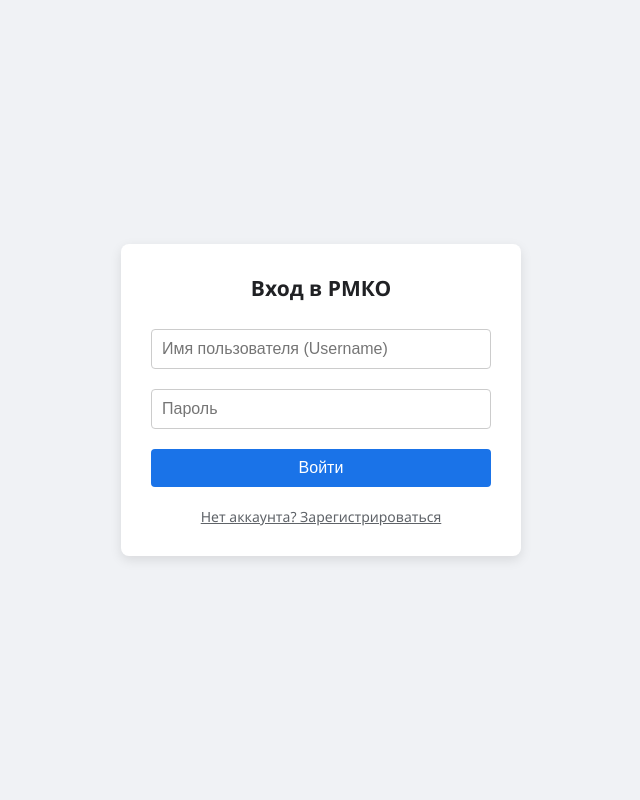
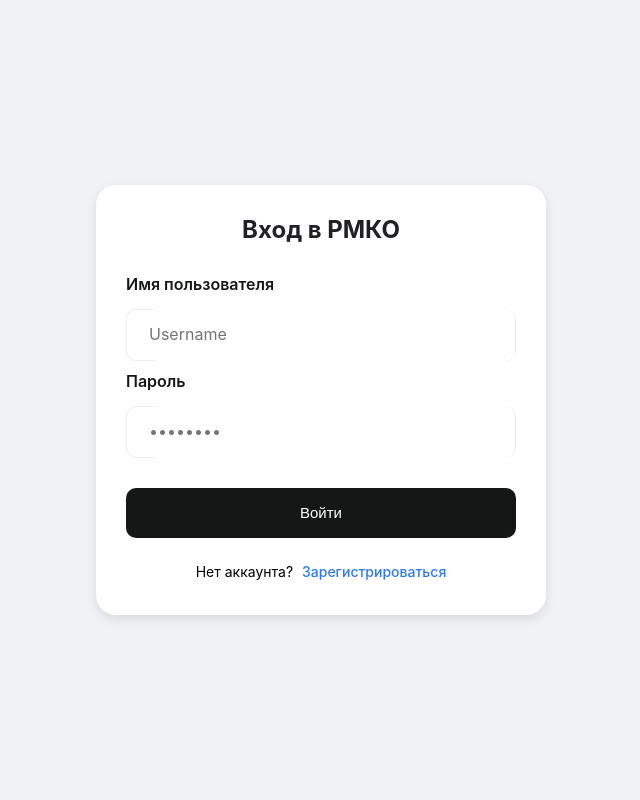
Before and after one commit to saesenthezzis/B2B-CRM, a Flask app: page /login in a window 1280 px wide. Shown: the whole page, without its empty margins (319-959 px from the left). Run offline with Flask 3, Linux system fonts and the light colour scheme; parts of the project's set-up code (start-up, migrations or seed data) failed here and were passed over.

Commit message:
feat: add login and registration template with authentication logic

```diff
--- a/templates/login.html
+++ b/templates/login.html
@@ -4,44 +4,185 @@
 <meta charset="utf-8">
 <meta name="viewport" content="width=device-width, initial-scale=1">
 <title>РМКО — Авторизация</title>
-<link rel="stylesheet" href="/static/style.css">
 <style>
-  body { display: flex; align-items: center; justify-content: center; height: 100vh; background: #f0f2f5; margin: 0; }
-  .auth-card { background: #fff; padding: 30px; border-radius: 8px; box-shadow: 0 4px 12px rgba(0,0,0,0.1); width: 100%; max-width: 400px; text-align: center; }
-  .auth-card h2 { margin-top: 0; color: #202124; }
-  .auth-card input { width: 100%; box-sizing: border-box; padding: 10px; margin: 10px 0; border: 1px solid #ccc; border-radius: 4px; font-size: 16px; }
-  .auth-card button { width: 100%; padding: 10px; background: #1a73e8; color: #fff; border: none; border-radius: 4px; font-size: 16px; cursor: pointer; margin-top: 10px; }
-  .auth-card button:hover { background: #155db2; }
-  .auth-card .switch { margin-top: 20px; font-size: 14px; color: #5f6368; cursor: pointer; text-decoration: underline; }
-  .hidden { display: none; }
-  #toast { position: fixed; bottom: 20px; right: 20px; background: #323232; color: #fff; padding: 12px 20px; border-radius: 4px; opacity: 0; transition: opacity 0.3s; pointer-events: none; }
+  body {
+    display: flex; align-items: center; justify-content: center;
+    height: 100vh; background: #f0f2f5; margin: 0;
+  }
+
+  /* From Uiverse.io by JohnnyCSilva */
+  .form {
+    display: flex;
+    flex-direction: column;
+    gap: 10px;
+    background-color: #ffffff;
+    padding: 30px;
+    width: 450px;
+    box-sizing: border-box;
+    border-radius: 20px;
+    font-family: -apple-system, BlinkMacSystemFont, 'Segoe UI', Roboto, Oxygen, Ubuntu, Cantarell, 'Open Sans', 'Helvetica Neue', sans-serif;
+    box-shadow: 0 4px 12px rgba(0,0,0,0.1);
+  }
+
+  ::placeholder {
+    font-family: -apple-system, BlinkMacSystemFont, 'Segoe UI', Roboto, Oxygen, Ubuntu, Cantarell, 'Open Sans', 'Helvetica Neue', sans-serif;
+  }
+
+  .form button {
+    align-self: flex-end;
+  }
+
+  .flex-column > label {
+    color: #151717;
+    font-weight: 600;
+    margin-bottom: 5px;
+    display: block;
+  }
+
+  .inputForm {
+    border: 1.5px solid #ecedec;
+    border-radius: 10px;
+    height: 50px;
+    display: flex;
+    align-items: center;
+    padding-left: 10px;
+    transition: 0.2s ease-in-out;
+  }
+
+  .input {
+    margin-left: 10px;
+    border-radius: 10px;
+    border: none;
+    width: 100%;
+    height: 100%;
+    font-size: 16px;
+  }
+
+  .input:focus {
+    outline: none;
+  }
+
+  .inputForm:focus-within {
+    border: 1.5px solid #2d79f3;
+  }
+
+  .flex-row {
+    display: flex;
+    flex-direction: row;
+    align-items: center;
+    gap: 10px;
+    justify-content: space-between;
+  }
+
+  .flex-row > div > label {
+    font-size: 14px;
+    color: black;
+    font-weight: 400;
+  }
+
+  .span {
+    font-size: 14px;
+    margin-left: 5px;
+    color: #2d79f3;
+    font-weight: 500;
+    cursor: pointer;
+    text-decoration: none;
+  }
+
+  .span:hover {
+    text-decoration: underline;
+  }
+
+  .button-submit {
+    margin: 20px 0 10px 0;
+    background-color: #151717;
+    border: none;
+    color: white;
+    font-size: 15px;
+    font-weight: 500;
+    border-radius: 10px;
+    height: 50px;
+    width: 100%;
+    cursor: pointer;
+  }
+
+  .button-submit:hover {
+    background-color: #2d2f2f;
+  }
+
+  .p {
+    text-align: center;
+    color: black;
+    font-size: 14px;
+    margin: 5px 0;
+  }
+
+  .hidden { display: none !important; }
+  #toast { position: fixed; bottom: 20px; right: 20px; background: #323232; color: #fff; padding: 12px 20px; border-radius: 4px; opacity: 0; transition: opacity 0.3s; pointer-events: none; z-index: 1000;}
   #toast.show { opacity: 1; }
   #toast.err { background: #d32f2f; }
+
+  h2 { margin-top: 0; color: #202124; text-align: center; }
 </style>
 </head>
 <body>
 
-<div class="auth-card" id="loginBox">
+<div class="form" id="loginBox">
   <h2>Вход в РМКО</h2>
-  <input type="text" id="lUser" placeholder="Имя пользователя (Username)">
-  <input type="password" id="lPass" placeholder="Пароль">
-  <button id="btnLogin">Войти</button>
-  <div class="switch" onclick="toggleMode('reg')">Нет аккаунта? Зарегистрироваться</div>
+
+  <div class="flex-column">
+    <label>Имя пользователя</label>
+  </div>
+  <div class="inputForm">
+    <input type="text" class="input" id="lUser" placeholder="Username">
+  </div>
+
+  <div class="flex-column">
+    <label>Пароль</label>
+  </div>
+  <div class="inputForm">
+    <input type="password" class="input" id="lPass" placeholder="••••••••">
+  </div>
+
+  <button class="button-submit" id="btnLogin">Войти</button>
+
+  <p class="p">Нет аккаунта? <span class="span" onclick="toggleMode('reg')">Зарегистрироваться</span></p>
 </div>
 
-<div class="auth-card hidden" id="regBox">
+<div class="form hidden" id="regBox">
   <h2>Регистрация</h2>
-  <div id="step1">
-    <input type="email" id="rEmail" placeholder="Ваш Email">
-    <button id="btnSendCode">Отправить код</button>
+
+  <div id="step1" style="display:flex; flex-direction:column; gap:10px;">
+    <div class="flex-column">
+      <label>Ваш Email</label>
+    </div>
+    <div class="inputForm">
+      <input type="email" class="input" id="rEmail" placeholder="email@example.com">
+    </div>
+    <button class="button-submit" id="btnSendCode" style="margin-top:10px;">Отправить код</button>
   </div>
-  <div id="step2" class="hidden">
-    <p style="font-size:14px; color:#5f6368">Код отправлен на почту. Введите его и придумайте логин.</p>
-    <input type="text" id="rCode" placeholder="Код из письма">
-    <input type="text" id="rUser" placeholder="Придумайте Username">
-    <button id="btnReg">Зарегистрироваться</button>
+
+  <div id="step2" class="hidden" style="display:flex; flex-direction:column; gap:10px;">
+    <p class="p" style="color:#5f6368">Код отправлен на почту. Введите его и придумайте логин.</p>
+
+    <div class="flex-column">
+      <label>Код из письма</label>
+    </div>
+    <div class="inputForm">
+      <input type="text" class="input" id="rCode" placeholder="Код">
+    </div>
+
+    <div class="flex-column">
+      <label>Придумайте Username</label>
+    </div>
+    <div class="inputForm">
+      <input type="text" class="input" id="rUser" placeholder="Username">
+    </div>
+
+    <button class="button-submit" id="btnReg" style="margin-top:10px;">Зарегистрироваться</button>
   </div>
-  <div class="switch" onclick="toggleMode('login')">Уже есть аккаунт? Войти</div>
+
+  <p class="p">Уже есть аккаунт? <span class="span" onclick="toggleMode('login')">Войти</span></p>
 </div>
 
 <div id="toast"></div>
```
